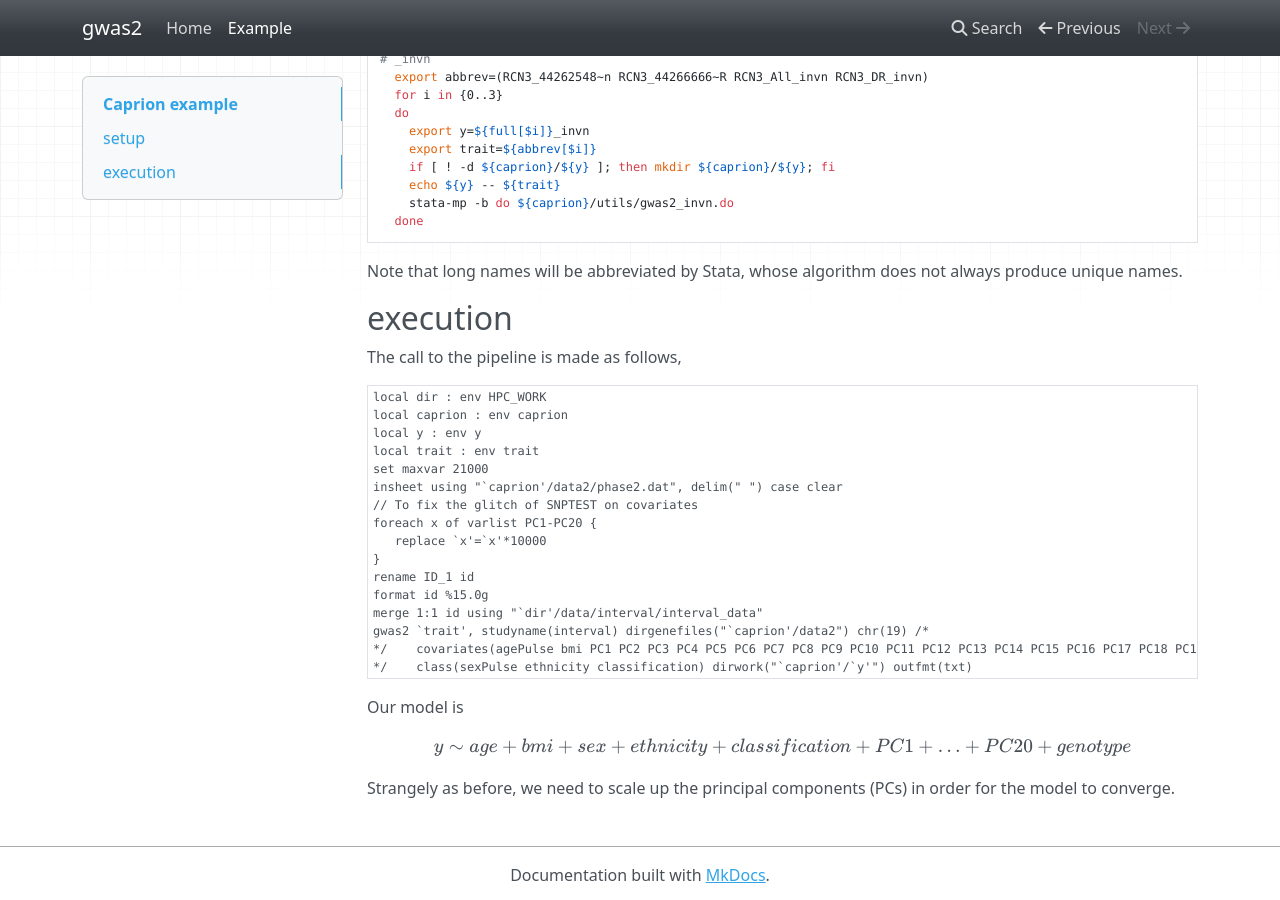
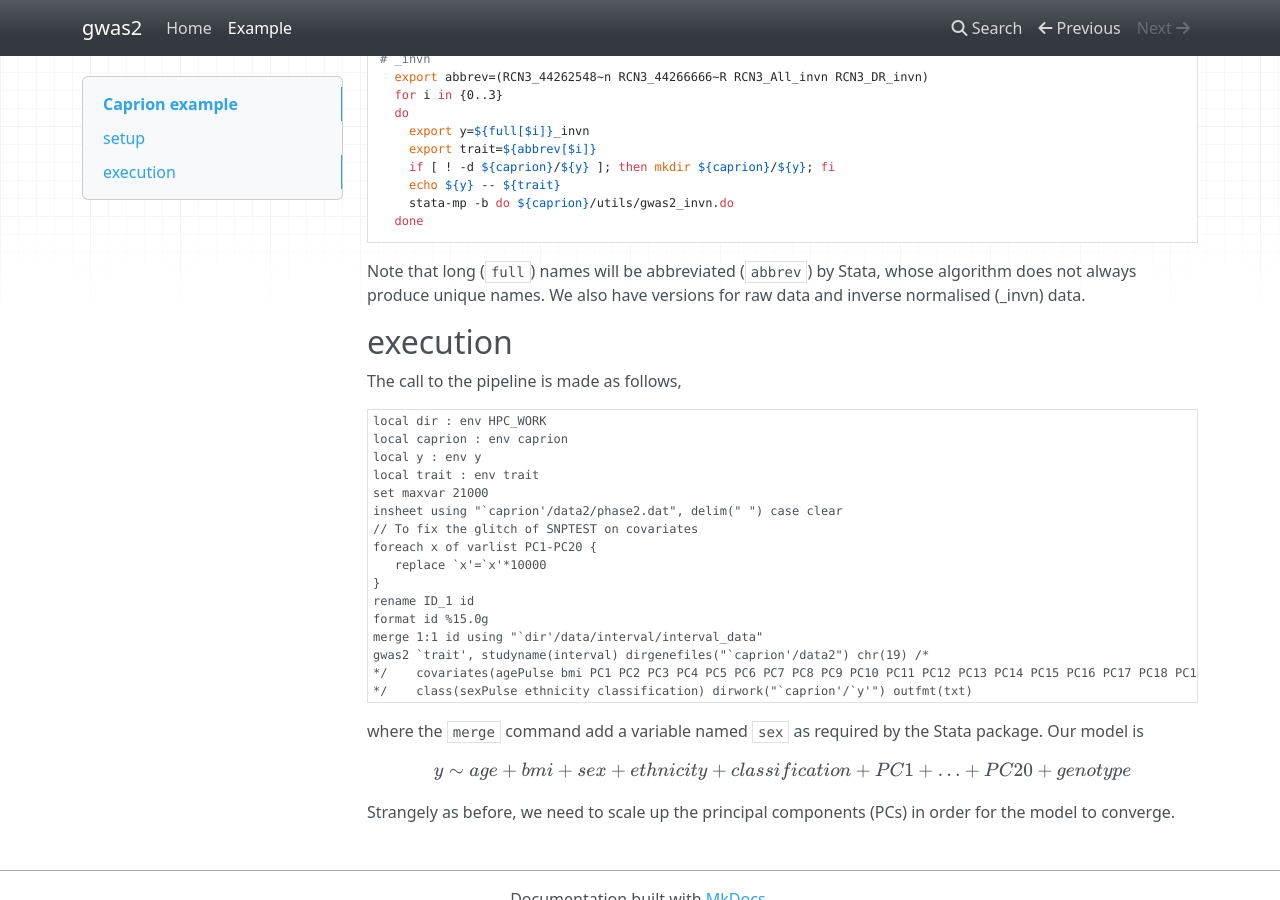
Before and after one commit to jinghuazhao/gwas2, an MkDocs documentation site: the page built from docs/Caprion.md, in a window 1280 px wide and 900 px high, scrolled down 658 px. Built offline with MkDocs 1.6.1, drawn with Linux system fonts in a browser that asks for light colours; nearby versions of some CDN libraries; a script that is not in the unit is left out.

Commit message:
gwas2 utitlities

````diff
--- a/docs/Caprion.md
+++ b/docs/Caprion.md
@@ -42,7 +42,7 @@ module load ceuadmin/stata
   done
 ```
 
-Note that long names will be abbreviated by Stata, whose algorithm does not always produce unique names.
+Note that long (`full`) names will be abbreviated (`abbrev`) by Stata, whose algorithm does not always produce unique names. We also have versions for raw data and inverse normalised (_invn) data.
 
 ## execution
 
@@ -67,7 +67,7 @@ gwas2 `trait', studyname(interval) dirgenefiles("`caprion'/data2") chr(19) /*
 */    class(sexPulse ethnicity classification) dirwork("`caprion'/`y'") outfmt(txt)
 ```
 
-Our model is
+where the `merge` command add a variable named `sex` as required by the Stata package. Our model is
 
 $$y \sim age + bmi + sex + ethnicity + classification + PC1 + \ldots + PC20 + genotype$$
 
````
